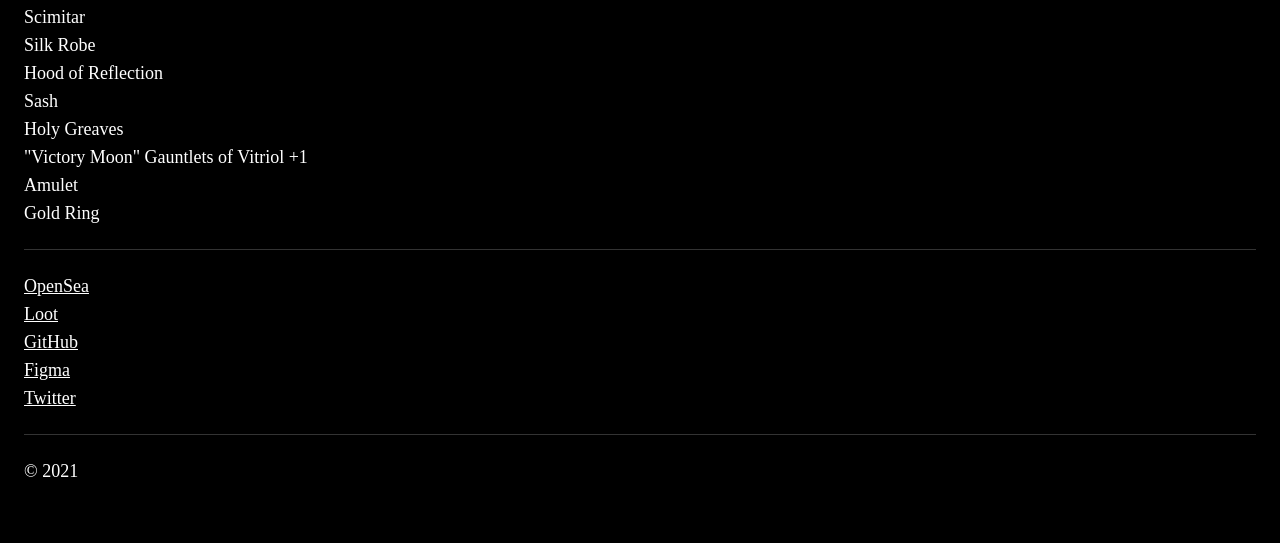
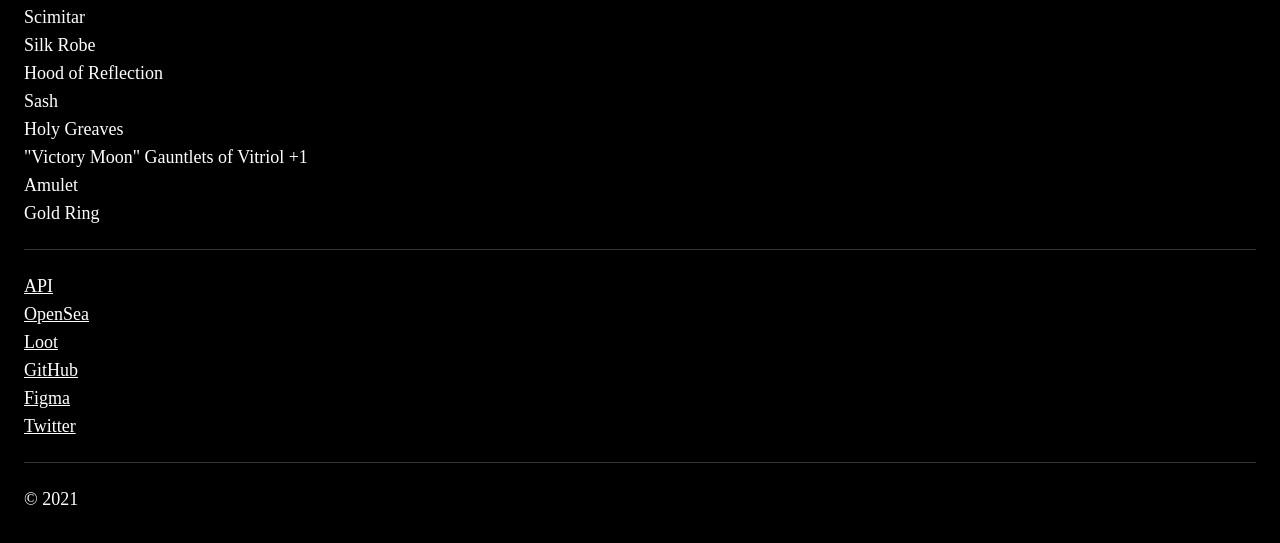
Before and after one commit to jordansinger/onethreeseventhree, a plain HTML site: page index.html in a window 1280 px wide. Shown: the part 75-618 px from the top of the page. Drawn offline with Linux system fonts and the light colour scheme.

Commit message:
api link

```diff
--- a/index.html
+++ b/index.html
@@ -34,6 +34,9 @@
 
 	<ul id="links">
 		<li>
+			<a href="https://api.onethreeseventhree.com">API</a>
+		</li>
+		<li>
 			<a href="https://opensea.io/assets/0xff9c1b15b16263c61d017ee9f65c50e4ae0113d7/1373">OpenSea</a>
 		</li>
 		<li>
```
Also changed, not shown: 1 other file.
